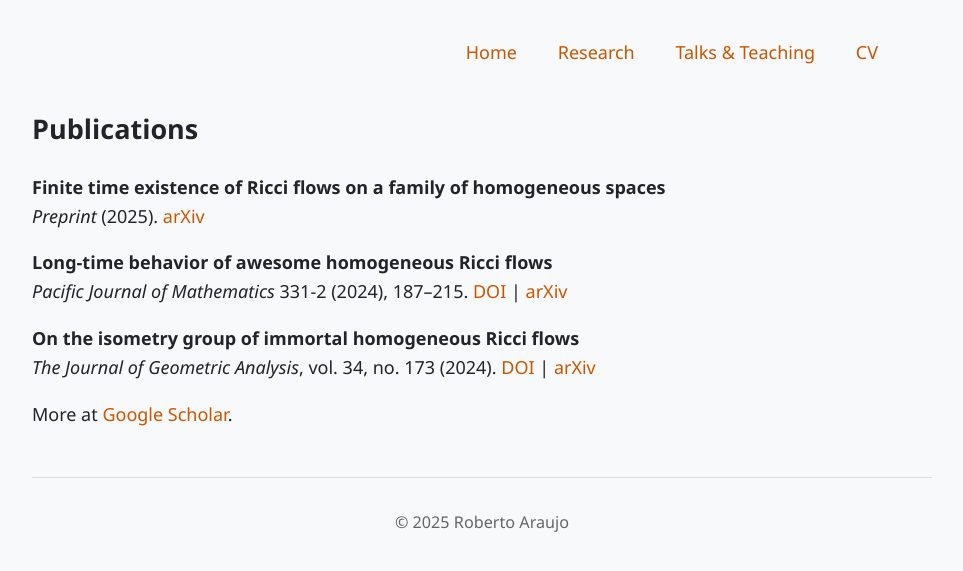
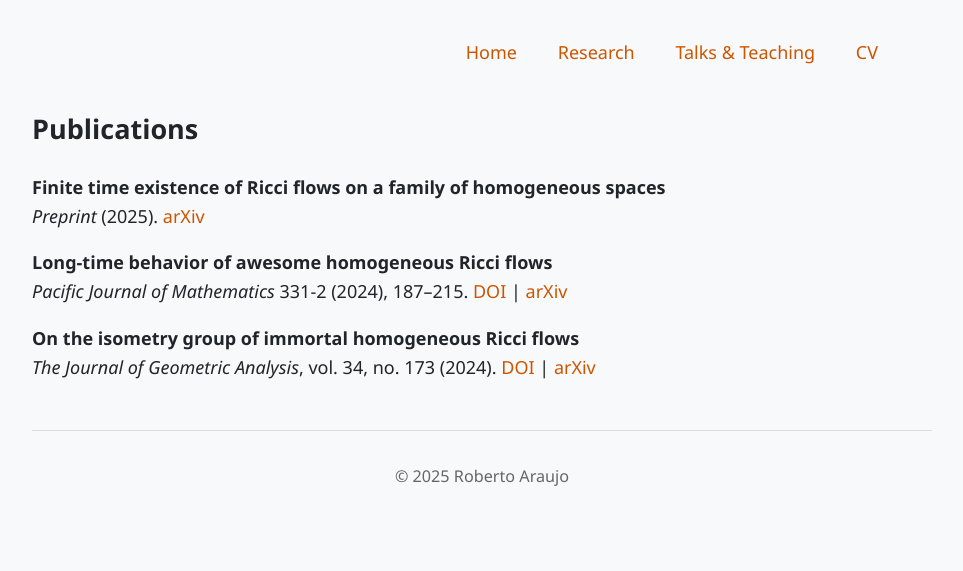
Before and after one commit to r-saraujo/r-saraujo.github.io, a Jekyll site: the page built from research.md, in a window 1280 px wide. Shown: the top 571 px of the page, without its empty margins (158-1121 px from the left). Built offline with Jekyll 4.4.1, drawn with Linux system fonts in a browser that asks for light colours.

Commit message:
Update research.md

```diff
--- a/research.md
+++ b/research.md
@@ -17,5 +17,3 @@ permalink: /research.html
 - **On the isometry group of immortal homogeneous Ricci flows**
   *The Journal of Geometric Analysis*, vol. 34, no. 173 (2024).
   [DOI](https://doi.org/10.1007/s12220-024-01609-6) | [arXiv](https://arxiv.org/abs/2310.18182)
-
-More at [Google Scholar](https://scholar.google.com).
```
